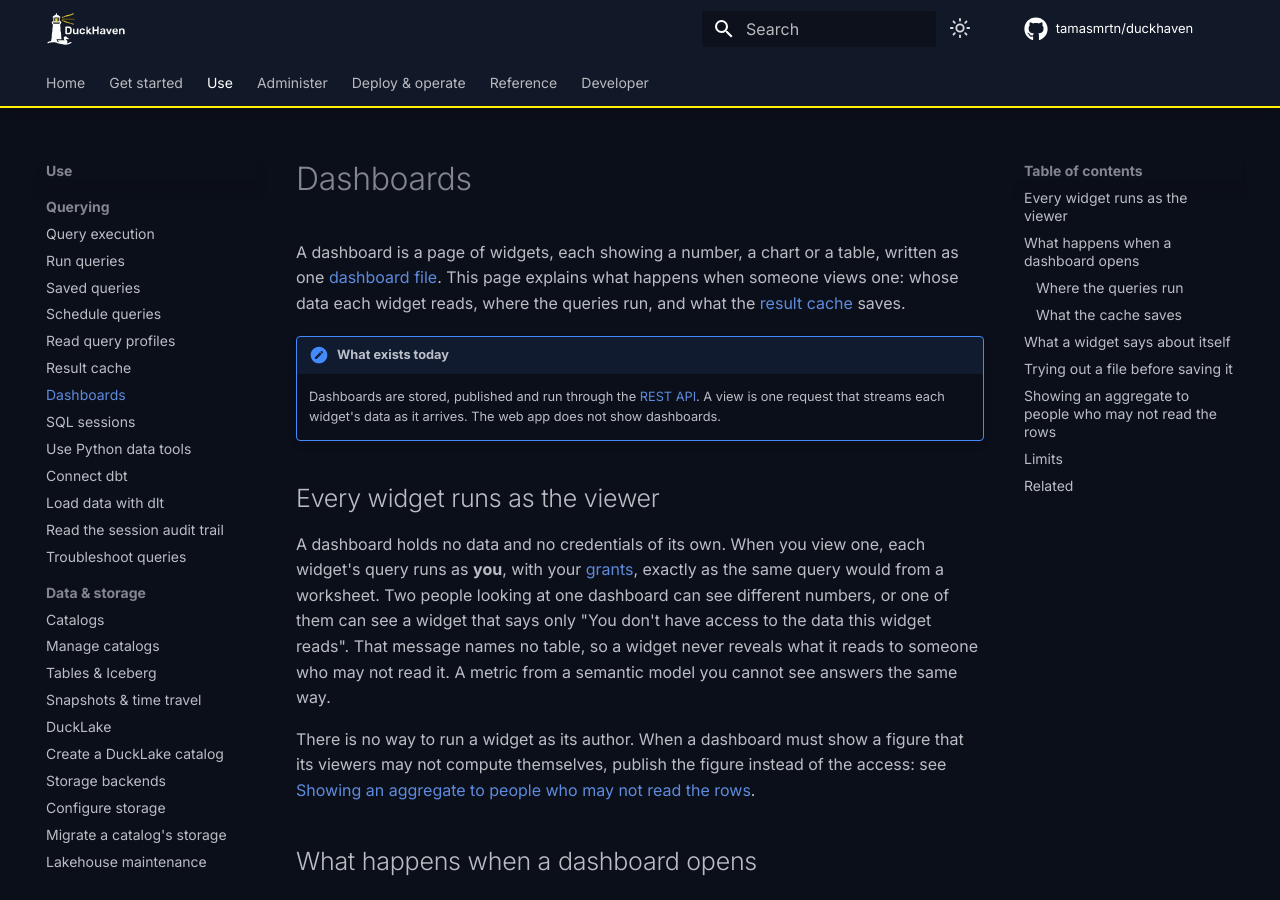
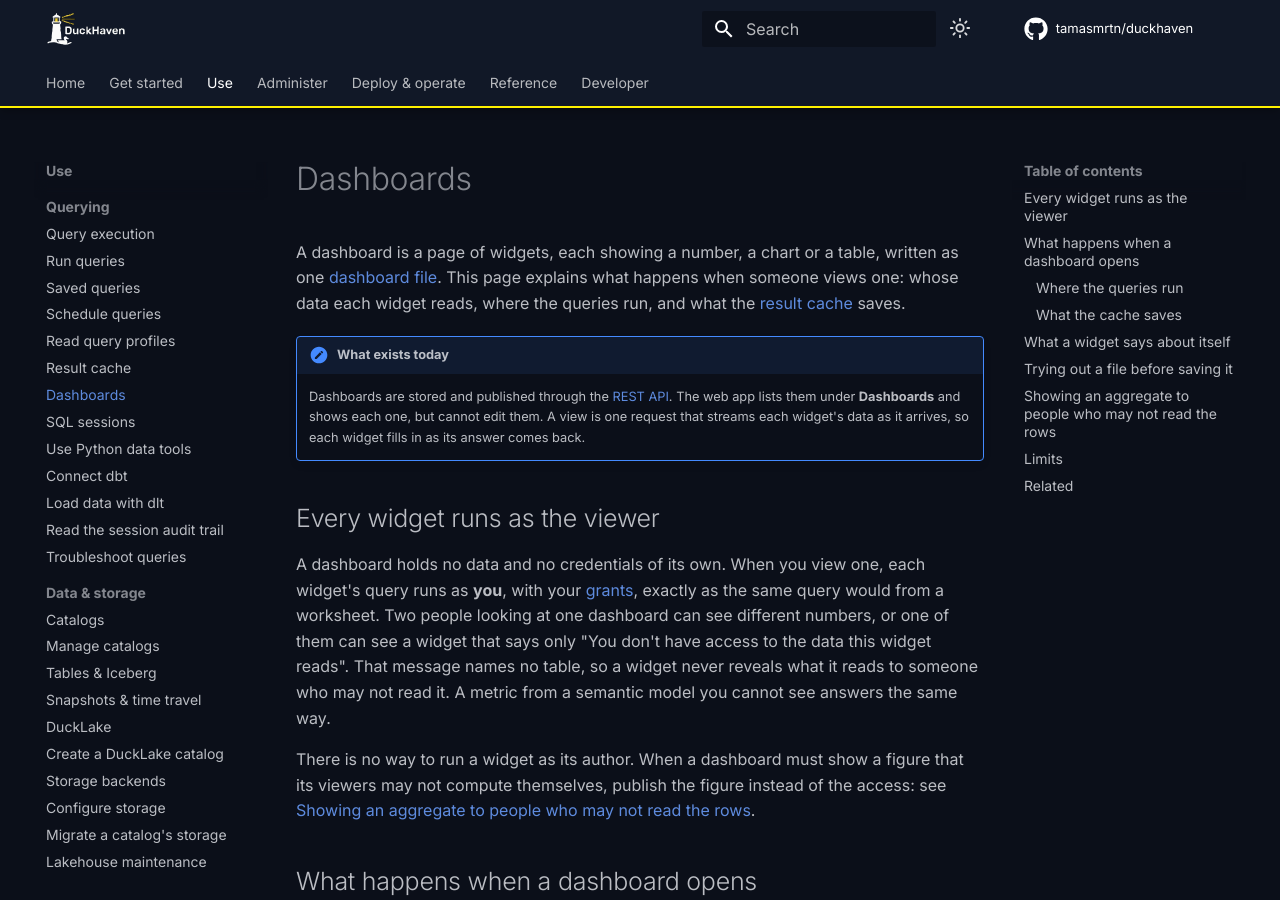
Before and after one commit to tamasmrtn/duckhaven, an MkDocs documentation site: the page built from docs/querying/dashboards.md, in a window 1280 px wide and 900 px high. Built offline with MkDocs 1.6.1 and Material for MkDocs 9.7.7, drawn with Linux system fonts in a browser that asks for light colours; comment, search, counter and statistics services are not loaded.

Commit message:
docs: say the web app shows dashboards
Signed-off-by: tmrtn <martontam@gmail.com>

```diff
--- a/docs/querying/dashboards.md
+++ b/docs/querying/dashboards.md
@@ -9,8 +9,9 @@ A dashboard is a page of widgets, each showing a number, a chart or a table, wri
 each widget reads, where the queries run, and what the [result cache](result-cache.md) saves.
 
 !!! note "What exists today"
-    Dashboards are stored, published and run through the [REST API](../reference/rest-api.md#dashboards). A view is
-    one request that streams each widget's data as it arrives. The web app does not show dashboards.
+    Dashboards are stored and published through the [REST API](../reference/rest-api.md#dashboards). The web app lists
+    them under **Dashboards** and shows each one, but cannot edit them. A view is one request that streams each
+    widget's data as it arrives, so each widget fills in as its answer comes back.
 
 ## Every widget runs as the viewer
 
```
